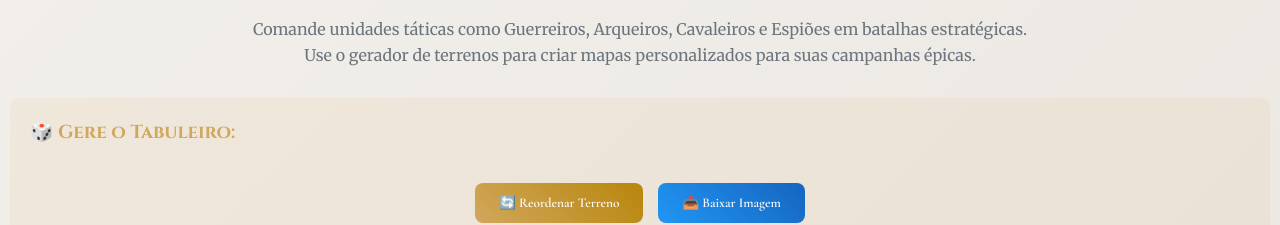
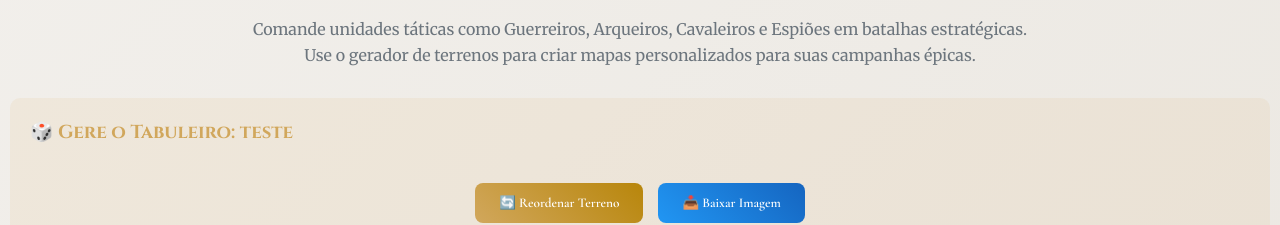
Before and after one commit to Vicenzolol/dominus, a Next.js app: page / in a window 1280 px wide. Shown: the part 1078-1303 px from the top of the page. Built offline with nearby package versions, Linux system fonts and the light colour scheme.

Commit message:
testando commit

```diff
--- a/app/page.tsx
+++ b/app/page.tsx
@@ -8,7 +8,7 @@ export default function Home() {
     <>
       <div className="controls">
         <div className="generation-type">
-          <h3>🎲 Gere o Tabuleiro:</h3>
+          <h3>🎲 Gere o Tabuleiro: teste</h3>
           <TerrainGenerator />
         </div>
       </div>
```
